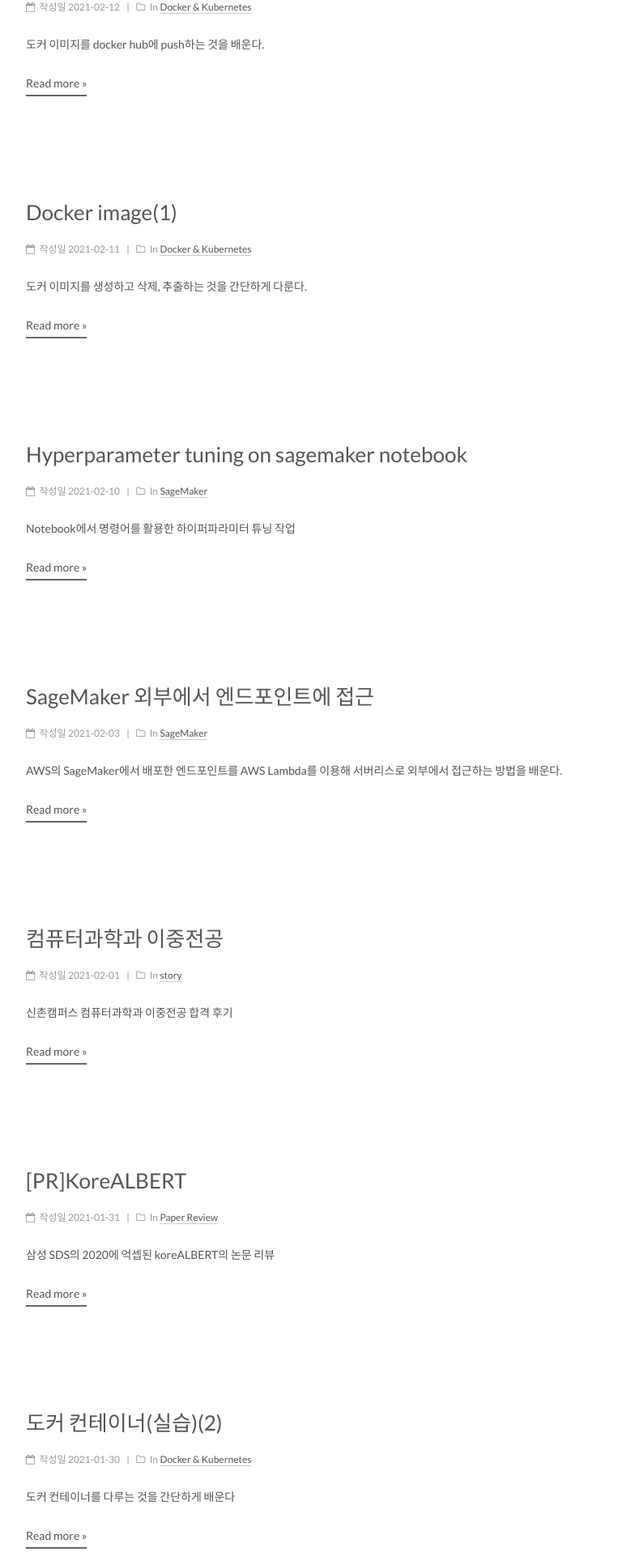
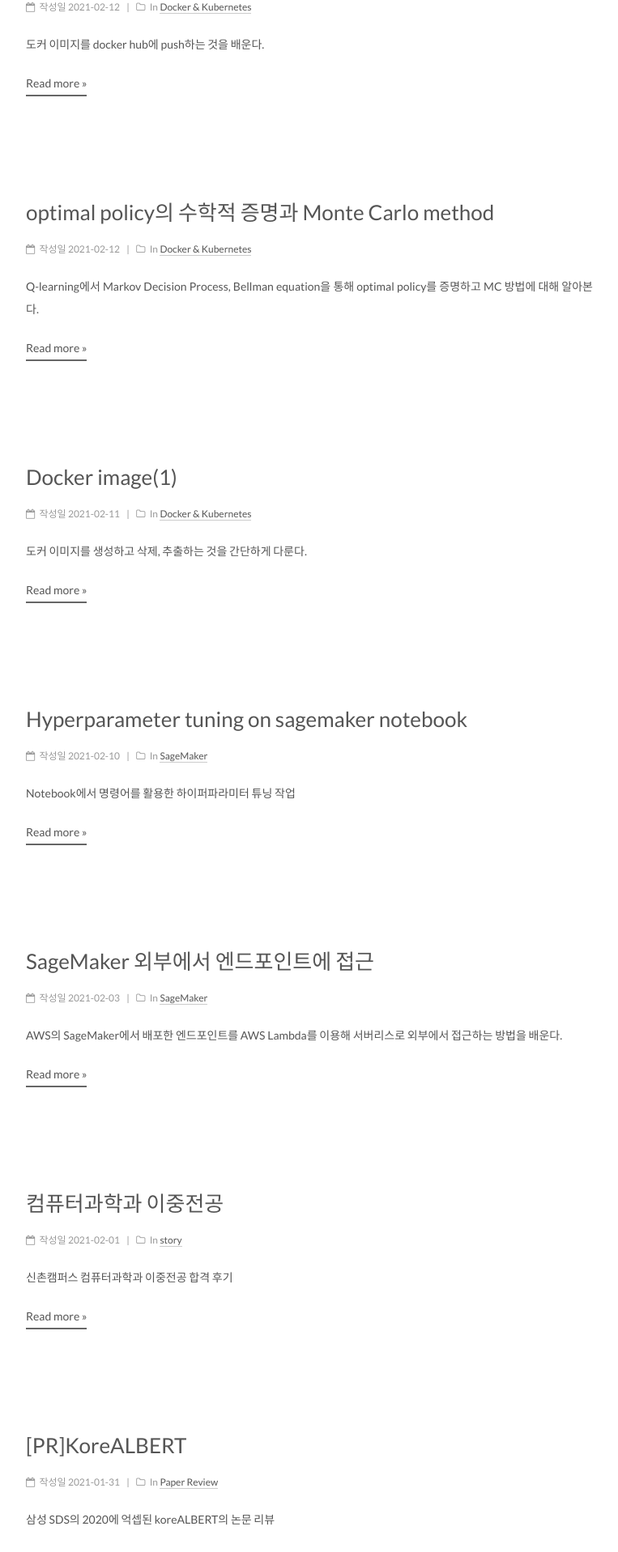
Before and after one commit to silverstar0727/silverstar0727.github.io, a Jekyll site: the page built from index.html, in a window 1280 px wide. Shown: the part 1717-3634 px from the top of the page at 81% size, without its empty margins (258-1021 px from the left). Built offline with Jekyll 4.4.1, drawn with Linux system fonts in a browser that asks for light colours; the list of posts is cut into pages by our own code; comment, search, counter and statistics services are not loaded.

Commit message:
Update and rename RL_1.md to 2021-02-24-RL_1.md

```diff
--- a/_posts/RL/RL_1.md
+++ b/_posts/RL/2021-02-24-RL_1.md
@@ -1,3 +1,15 @@
+---
+layout: post
+title: "optimal policy의 수학적 증명과 Monte Carlo method"
+date: 2021-02-12
+excerpt: "Q-learning에서 Markov Decision Process, Bellman equation을 통해 optimal policy를 증명하고 MC 방법에 대해 알아본다."
+tags: [Reinforcement Learning]
+category: Docker & Kubernetes
+comments: False
+use_math: true
+---
+
+
 이전에 sung kim 교수님의 모두의 강화학습을 통해서 간단하게 강화학습의 전체적인 맥락에 대해서 살펴보았는데, 이번에는 강화학습의 보다 심화된 접근을 해보겠습니다.
 
 사실 강화학습은 딥러닝에 비해서 아주 오래된 학문이라고 할 수 있습니다. 따라서 수학적, 통계적 깊이가 생각보다 강한 편이기도 합니다.
```
